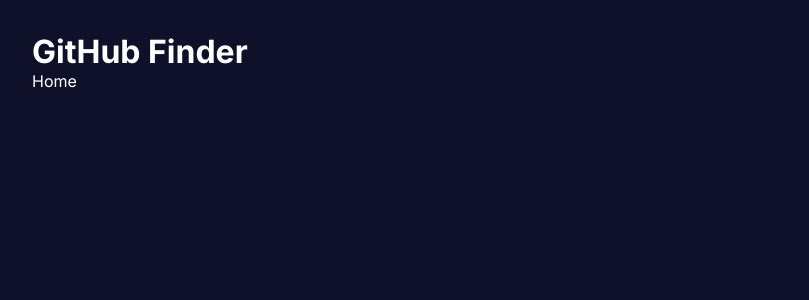
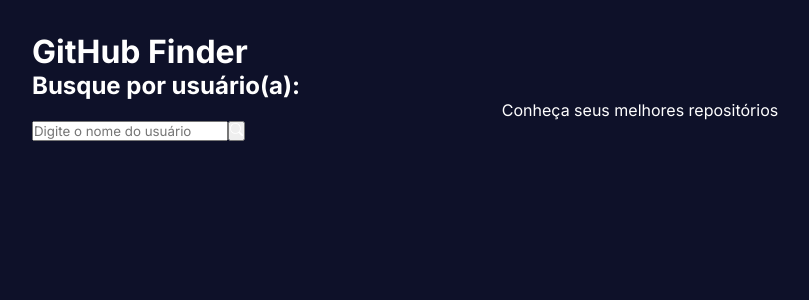
Before and after one commit to surieltech/github-finder, a React (Vite) app: page / in a window 1280 px wide. Shown: the top 300 px of the page, without its empty margins (0-809 px from the left). Built offline with nearby package versions, Linux system fonts and the light colour scheme; a web font is replaced by a local one.

Commit message:
feat: home, search bar and API

```diff
--- a/src/App.tsx
+++ b/src/App.tsx
@@ -3,7 +3,7 @@
 function App() {
 
   return (
-    <div className="app">
+    <div className="App">
       <h1>GitHub Finder</h1>
       <Outlet></Outlet>
     </div>
--- /dev/null
+++ b/src/components/Search.tsx
@@ -0,0 +1,25 @@
+type SearchProps = {
+    loadUser: (userName: string) => Promise<void>;
+}
+
+import { useState } from "react";
+
+import { BsSearch } from "react-icons/bs"
+
+const Search = ({loadUser}: SearchProps) => {
+
+    const [userName, setUserName] = useState("");
+
+  return (
+    <div>
+        <h2>Busque por usuário(a):</h2>
+        <p>Conheça seus melhores repositórios</p>
+        <div>
+            <input type="text" placeholder='Digite o nome do usuário' onChange={(e)=> setUserName(e.target.value)}/>
+            <button onClick={() => loadUser(userName)}><BsSearch></BsSearch></button>
+        </div>
+    </div>
+  )
+}
+
+export default Search
--- a/src/routes/Home.tsx
+++ b/src/routes/Home.tsx
@@ -1,8 +1,36 @@
-import React from 'react'
+import type { UserProps } from "../types/User"
+import Search from "../components/Search"
+import { useState } from "react"
 
 const Home = () => {
+
+    const [user, setUser] = useState<UserProps | null>(null);
+
+    const loadUser = async(userName: string) => {
+
+        const res = await fetch(`https://api.github.com/users/${userName}`)
+
+        const data = await res.json();
+
+        const { avatar_url, login, location, followers, following } = data;
+
+        const userData: UserProps = {
+            avatar_url,
+            login,
+            location,
+            followers,
+            following,
+        }
+
+        setUser(userData);
+
+    }
+
   return (
-    <div>Home</div>
+    <div>
+        <Search loadUser={loadUser}></Search>
+        {user && <p>{user.login}</p>}
+    </div>
   )
 }
 
--- /dev/null
+++ b/src/types/User.ts
@@ -0,0 +1,7 @@
+export type UserProps = {
+    avatar_url: string;
+    login: string;
+    location: string;
+    followers: number;
+    following: number;
+};
```
Also changed, not shown: src/App.module.css (added, +9 -0 lines), src/App.css (deleted).
